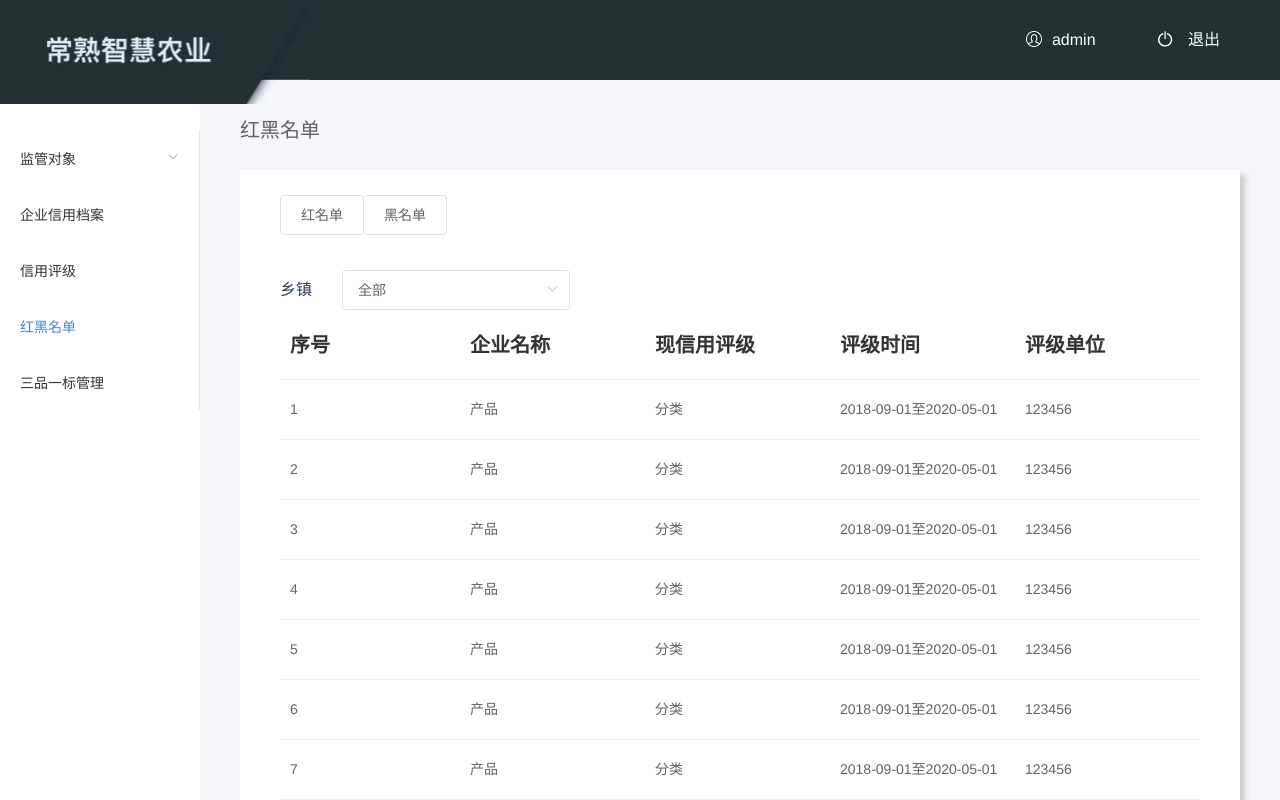
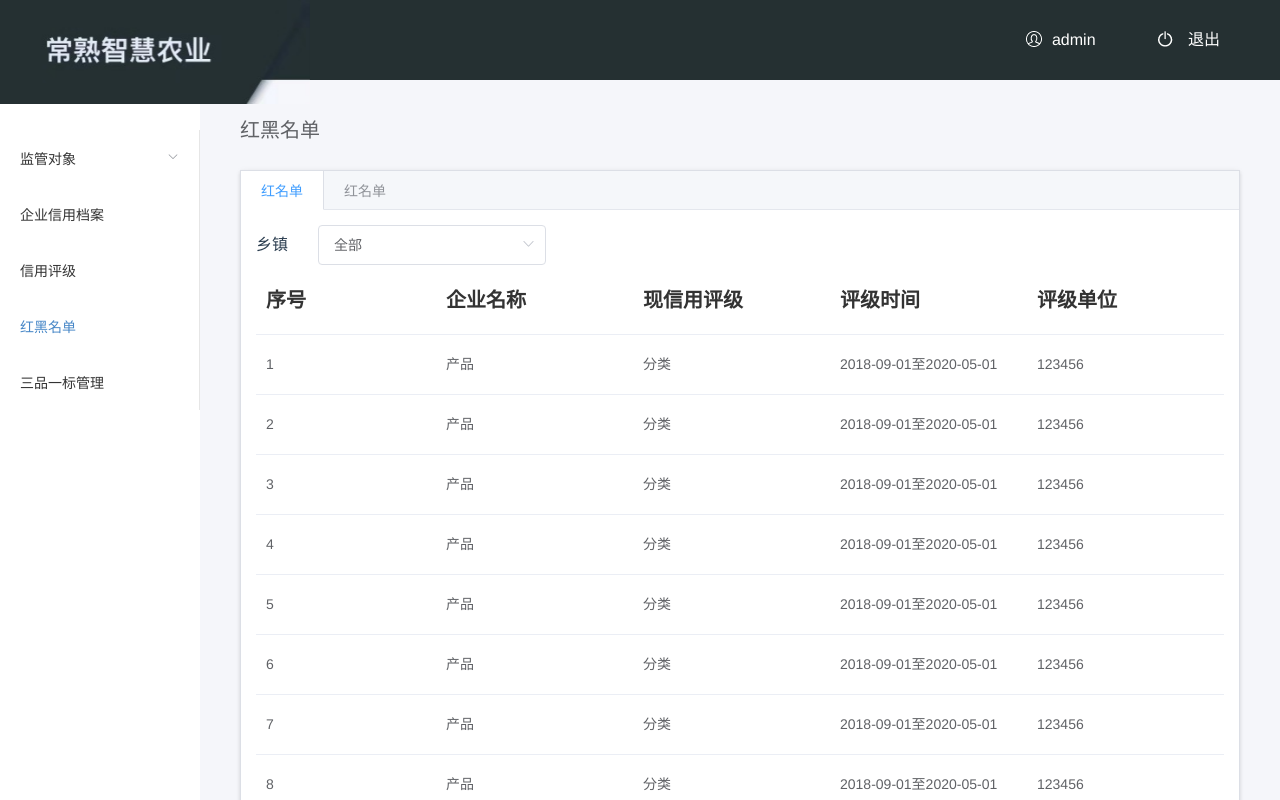
Before and after one commit to sr7dev/vueJS-CHtask, a Vue app in the folder frontend/: page /#/redBlackList in a window 1280 px wide. Built offline with nearby package versions, Linux system fonts and the light colour scheme.

Commit message:
ticket-4: update tab

```diff
--- a/frontend/src/components/redBlackList/redBlackList.vue
+++ b/frontend/src/components/redBlackList/redBlackList.vue
@@ -2,17 +2,12 @@
     <div class="container">
         <div class="title">
             <el-breadcrumb separator=" ">
-                <el-breadcrumb-item :to="{ path: '/' }">红黑名单</el-breadcrumb-item>
+                <el-breadcrumb-item>红黑名单</el-breadcrumb-item>
             </el-breadcrumb>
         </div>
-        <div class="box">
-            <div class="iptBox">
-                <el-button
-                        v-on:click="onClickRedList">红名单</el-button>
-                <el-button
-                        style="margin: 0; border-left: transparent;"
-                        v-on:click="onClickBlackList">黑名单</el-button>
-            </div>
+        <el-tabs v-model="activeTabName" type="border-card" @tab-click="handleTabClick">
+            <el-tab-pane label="红名单" name="first"></el-tab-pane>
+            <el-tab-pane label="红名单" name="second"></el-tab-pane>
             <div>
                 <label
                         style="margin-right: 30px">乡镇</label>
@@ -65,7 +60,7 @@
                         :total="total">
                 </el-pagination>
             </div>
-        </div>
+        </el-tabs>
     </div>
 </template>
 
@@ -84,6 +79,7 @@
                         label:''
                     }
                 ],
+                activeTabName: 'first',
                 villageTown: [{
                     value: '全部',
                     label: '全部'
@@ -156,7 +152,8 @@
             }
         },
         methods:{
-            onClickRedList() {
+            handleTabClick() {
+                if (this.activeTabName == 'first') {
                     this.tableData = [
                         {
                             companyName: '产品',
@@ -215,8 +212,8 @@
                             ratingUnit:'123456'
                         },
                     ]
-            },
-            onClickBlackList() {
+                }
+                else {
                     this.tableData = [
                         {
                             companyName: '产品1',
@@ -275,6 +272,7 @@
                             ratingUnit:'123456'
                         },
                     ]
+                }
             },
             rowIndex({row, rowIndex}) {
                 row.rowIndex = rowIndex;
@@ -302,5 +300,4 @@
 </script>
 
 <style scoped>
-
 </style>
```
Lines whose indentation alone changed are shown as unchanged.
